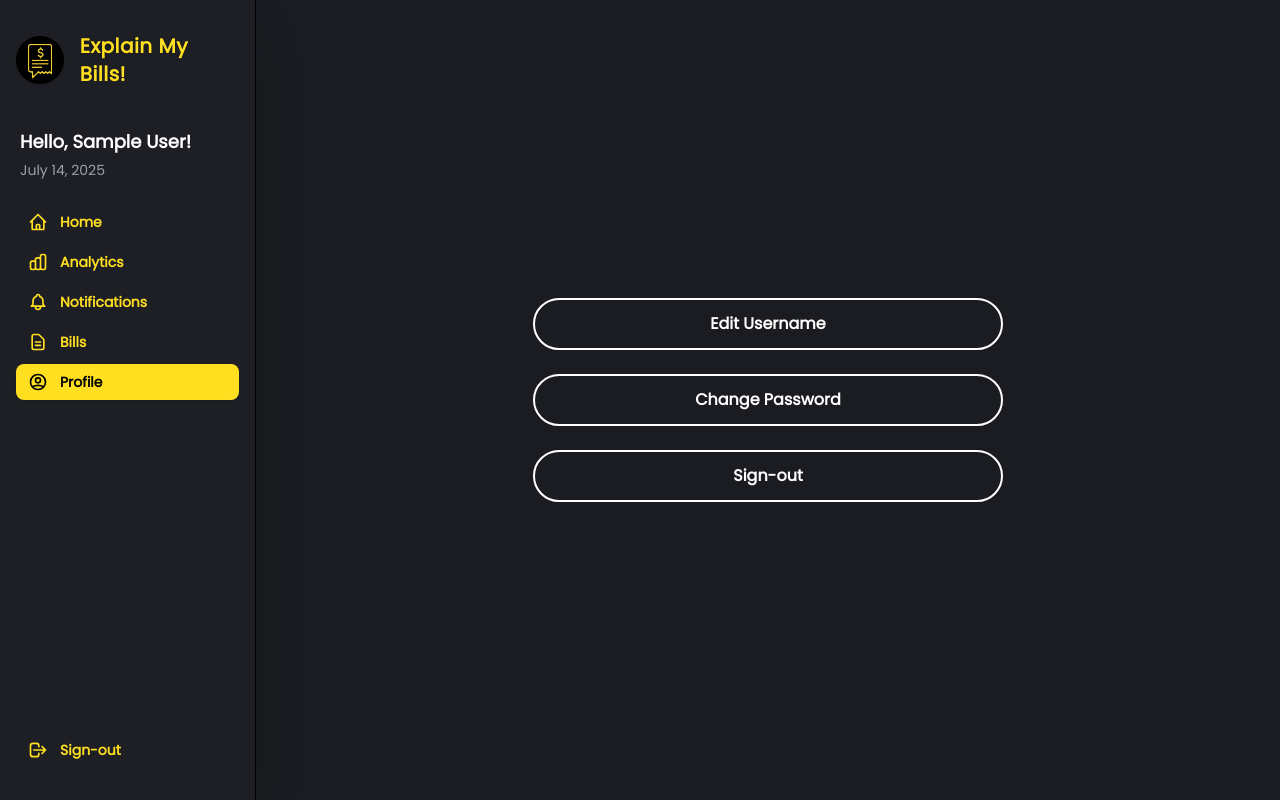
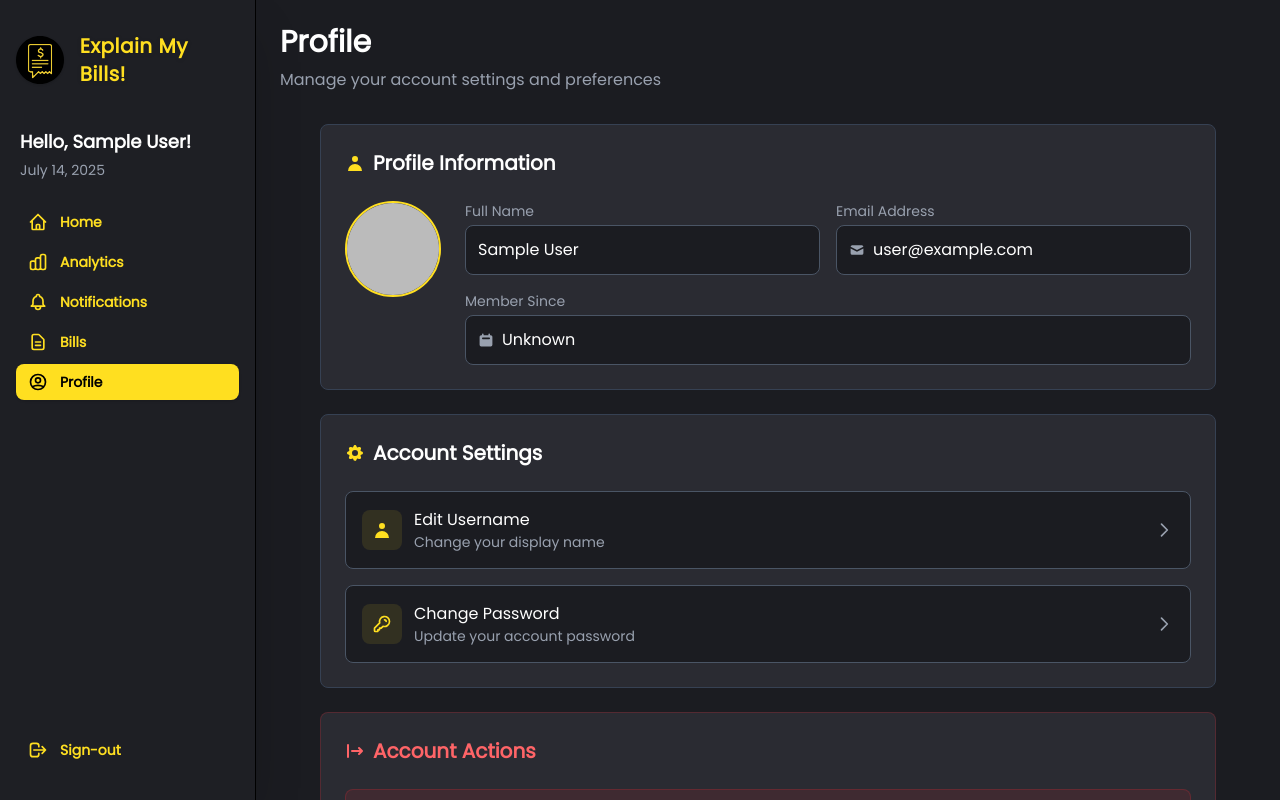
Before and after one commit to ShawnMayol/explain-my-bills, a React (Vite) app in the folder frontend/: page /profile in a window 1280 px wide. Built offline with nearby package versions, Linux system fonts and the light colour scheme; no server answers; sample sign-in values are in the browser's storage.

Commit message:
feat: Profile Page

```diff
--- a/frontend/src/pages/ProfilePage.jsx
+++ b/frontend/src/pages/ProfilePage.jsx
@@ -1,13 +1,47 @@
-import React, { useState } from "react";
+import React, { useState, useEffect } from "react";
 import Sidebar from "../components/Sidebar";
 import { Link, useNavigate } from "react-router-dom";
 import { signOut } from "firebase/auth";
 import { auth } from "../../firebase/firebaseConfig";
-import { HiOutlineMenu } from "react-icons/hi";
+import { HiOutlineMenu, HiUser, HiMail, HiCalendar, HiCog, HiLogout } from "react-icons/hi";
 
 export default function ProfilePage() {
     const navigate = useNavigate();
     const [sidebarOpen, setSidebarOpen] = useState(false);
+    const [user, setUser] = useState({
+        name: "Loading...",
+        email: "Loading...",
+        joinDate: "Loading...",
+        avatar: null
+    });
+
+    useEffect(() => {
+        const unsubscribe = auth.onAuthStateChanged((currentUser) => {
+            if (currentUser) {
+                // Get user's display name or email as fallback
+                const displayName = currentUser.displayName || currentUser.email?.split('@')[0] || "User";
+
+                // Format join date
+                const joinDate = currentUser.metadata.creationTime ?
+                    new Date(currentUser.metadata.creationTime).toLocaleDateString('en-US', {
+                        year: 'numeric',
+                        month: 'long'
+                    }) : "Unknown";
+
+                setUser({
+                    name: displayName,
+                    email: currentUser.email || "No email",
+                    joinDate: joinDate,
+                    avatar: currentUser.photoURL || null
+                });
+            } else {
+                // User is not authenticated, redirect to login
+                navigate("/");
+            }
+        });
+
+        return () => unsubscribe();
+    }, [navigate]);
 
     const handleLogout = async () => {
         try {
@@ -31,26 +65,137 @@ export default function ProfilePage() {
                 </button>
             </div>
 
-            <div className="md:ml-[20%] flex-1 flex flex-col items-center justify-center">
-                <div className="flex flex-col items-center gap-6 w-full max-w-[550px] px-10">
+            <div className="md:ml-[20%] flex-1 flex flex-col p-4 sm:p-6 pt-16 sm:pt-20 md:pt-6 overflow-y-auto">
+                {/* Profile Header */}
+                <div className="mb-6 sm:mb-8">
+                    <h1 className="text-2xl sm:text-3xl font-bold text-white mb-2">Profile</h1>
+                    <p className="text-sm sm:text-base text-gray-400">Manage your account settings and preferences</p>
+                </div>
+
+                <div className="max-w-4xl mx-auto w-full space-y-4 sm:space-y-6">
+                    {/* Profile Information Card */}
+                    <div className="bg-[#2A2B32] rounded-lg p-4 sm:p-6 border border-gray-700">
+                        <h2 className="text-lg sm:text-xl font-semibold text-white mb-4 sm:mb-6 flex items-center gap-2">
+                            <HiUser className="w-4 h-4 sm:w-5 sm:h-5 text-yellow-300" />
+                            Profile Information
+                        </h2>
+
+                        <div className="flex flex-col lg:flex-row items-center lg:items-start gap-4 sm:gap-6">
+                            {/* Avatar */}
+                            <div className="flex-shrink-0 order-1 lg:order-none">
+                                {user.avatar ? (
+                                    <img
+                                        src={user.avatar}
+                                        alt="Profile"
+                                        className="w-20 h-20 sm:w-24 sm:h-24 rounded-full object-cover border-2 border-yellow-300"
+                                    />
+                                ) : (
+                                    <div className="w-20 h-20 sm:w-24 sm:h-24 bg-gradient-to-br from-yellow-400 to-yellow-600 rounded-full flex items-center justify-center">
+                                        <HiUser className="w-10 h-10 sm:w-12 sm:h-12 text-white" />
+                                    </div>
+                                )}
+                            </div>
+
+                            {/* User Details */}
+                            <div className="flex-1 space-y-3 sm:space-y-4 w-full order-2 lg:order-none">
+                                <div className="grid grid-cols-1 lg:grid-cols-2 gap-3 sm:gap-4">
+                                    <div>
+                                        <label className="block text-xs sm:text-sm font-medium text-gray-400 mb-1">Full Name</label>
+                                        <div className="bg-[#1B1C21] rounded-lg p-2 sm:p-3 border border-gray-600">
+                                            <span className="text-sm sm:text-base text-white break-words">{user.name}</span>
+                                        </div>
+                                    </div>
+                                    <div>
+                                        <label className="block text-xs sm:text-sm font-medium text-gray-400 mb-1">Email Address</label>
+                                        <div className="bg-[#1B1C21] rounded-lg p-2 sm:p-3 border border-gray-600 flex items-center gap-2">
+                                            <HiMail className="w-3 h-3 sm:w-4 sm:h-4 text-gray-400 flex-shrink-0" />
+                                            <span className="text-sm sm:text-base text-white break-all">{user.email}</span>
+                                        </div>
+                                    </div>
+                                </div>
+                                <div>
+                                    <label className="block text-xs sm:text-sm font-medium text-gray-400 mb-1">Member Since</label>
+                                    <div className="bg-[#1B1C21] rounded-lg p-2 sm:p-3 border border-gray-600 flex items-center gap-2">
+                                        <HiCalendar className="w-3 h-3 sm:w-4 sm:h-4 text-gray-400 flex-shrink-0" />
+                                        <span className="text-sm sm:text-base text-white">{user.joinDate}</span>
+                                    </div>
+                                </div>
+                            </div>
+                        </div>
+                    </div>
+
+                    {/* Account Settings Card */}
+                    <div className="bg-[#2A2B32] rounded-lg p-6 border border-gray-700">
+                        <h2 className="text-xl font-semibold text-white mb-6 flex items-center gap-2">
+                            <HiCog className="w-5 h-5 text-yellow-300" />
+                            Account Settings
+                        </h2>
+
+                        <div className="space-y-4">
                             <Link
                                 to="/profile/edit-username"
-                        className="w-full py-3 border-2 border-white rounded-full font-semibold text-white hover:bg-yellow-300 hover:text-black transition text-center"
+                                className="flex items-center justify-between p-4 bg-[#1B1C21] rounded-lg border border-gray-600 hover:border-yellow-300 transition-colors group"
                             >
-                        Edit Username
+                                <div className="flex items-center gap-3">
+                                    <div className="w-10 h-10 bg-yellow-300/10 rounded-lg flex items-center justify-center">
+                                        <HiUser className="w-5 h-5 text-yellow-300" />
+                                    </div>
+                                    <div>
+                                        <h3 className="font-medium text-white">Edit Username</h3>
+                                        <p className="text-sm text-gray-400">Change your display name</p>
+                                    </div>
+                                </div>
+                                <div className="text-gray-400 group-hover:text-yellow-300 transition-colors">
+                                    <svg className="w-5 h-5" fill="none" stroke="currentColor" viewBox="0 0 24 24">
+                                        <path strokeLinecap="round" strokeLinejoin="round" strokeWidth={2} d="M9 5l7 7-7 7" />
+                                    </svg>
+                                </div>
                             </Link>
+
                             <Link
                                 to="/profile/change-password"
-                        className="w-full py-3 border-2 border-white rounded-full font-semibold text-white hover:bg-yellow-300 hover:text-black transition text-center"
+                                className="flex items-center justify-between p-4 bg-[#1B1C21] rounded-lg border border-gray-600 hover:border-yellow-300 transition-colors group"
                             >
-                        Change Password
+                                <div className="flex items-center gap-3">
+                                    <div className="w-10 h-10 bg-yellow-300/10 rounded-lg flex items-center justify-center">
+                                        <svg className="w-5 h-5 text-yellow-300" fill="none" stroke="currentColor" viewBox="0 0 24 24">
+                                            <path strokeLinecap="round" strokeLinejoin="round" strokeWidth={2} d="M15 7a2 2 0 012 2m4 0a6 6 0 01-7.743 5.743L11 17H9v2H7v2H4a1 1 0 01-1-1v-2.586a1 1 0 01.293-.707l5.964-5.964A6 6 0 1121 9z" />
+                                        </svg>
+                                    </div>
+                                    <div>
+                                        <h3 className="font-medium text-white">Change Password</h3>
+                                        <p className="text-sm text-gray-400">Update your account password</p>
+                                    </div>
+                                </div>
+                                <div className="text-gray-400 group-hover:text-yellow-300 transition-colors">
+                                    <svg className="w-5 h-5" fill="none" stroke="currentColor" viewBox="0 0 24 24">
+                                        <path strokeLinecap="round" strokeLinejoin="round" strokeWidth={2} d="M9 5l7 7-7 7" />
+                                    </svg>
+                                </div>
                             </Link>
+                        </div>
+                    </div>
+
+                    {/* Danger Zone */}
+                    <div className="bg-[#2A2B32] rounded-lg p-6 border border-red-500/20">
+                        <h2 className="text-xl font-semibold text-red-400 mb-6 flex items-center gap-2">
+                            <HiLogout className="w-5 h-5" />
+                            Account Actions
+                        </h2>
+
                         <button
-                        className="w-full py-3 border-2 border-white rounded-full font-semibold text-white hover:bg-yellow-300 hover:text-black transition hover:cursor-pointer"
                             onClick={handleLogout}
+                            className="flex items-center gap-3 p-4 bg-red-500/10 rounded-lg border border-red-500/20 hover:bg-red-500/20 transition-colors w-full text-left"
                         >
-                        Sign-out
+                            <div className="w-10 h-10 bg-red-500/20 rounded-lg flex items-center justify-center">
+                                <HiLogout className="w-5 h-5 text-red-400" />
+                            </div>
+                            <div>
+                                <h3 className="font-medium text-red-400">Sign Out</h3>
+                                <p className="text-sm text-gray-400">Sign out of your account</p>
+                            </div>
                         </button>
+                    </div>
                 </div>
             </div>
         </div>
```
Lines whose indentation alone changed are shown as unchanged.
